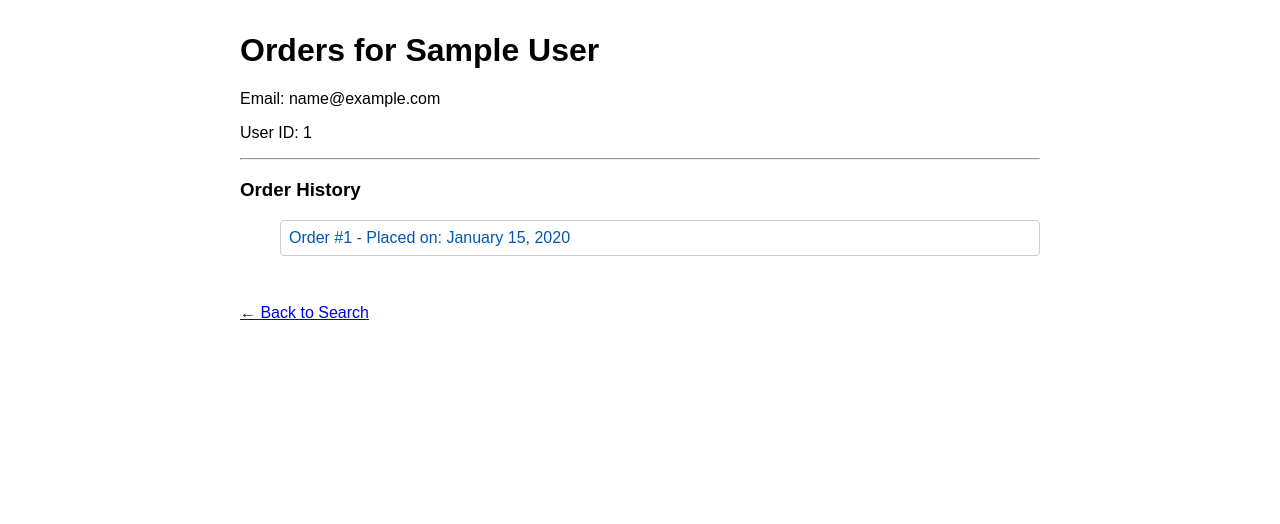
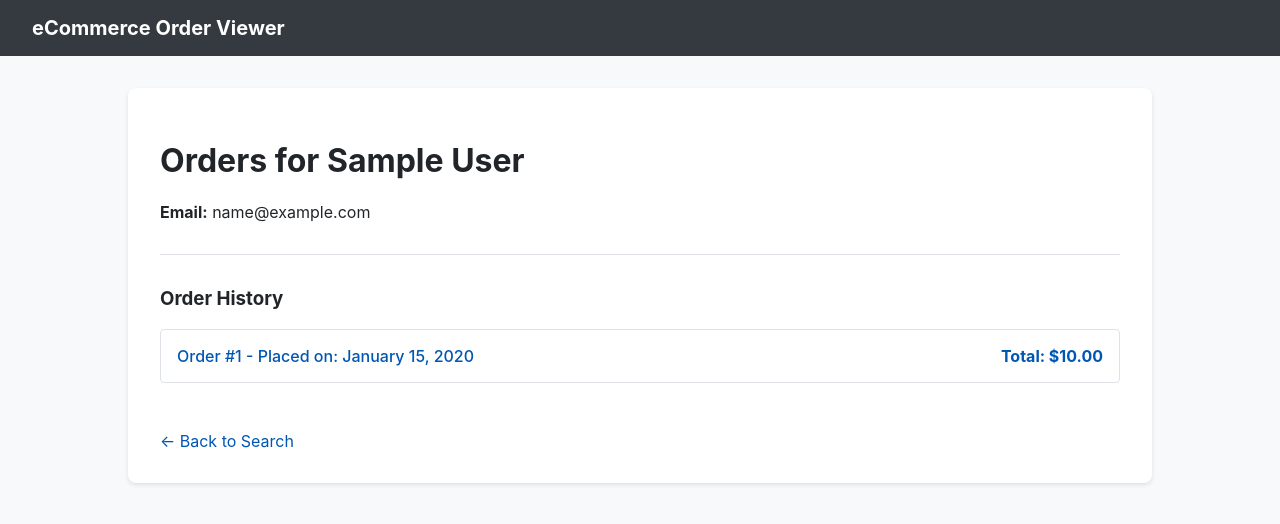
Before and after one commit to H-RAKSHITHA-RAJU/think41_ecommerce_order_viewer, a Django app: page /user/1/orders/ in a window 1280 px wide. Shown: the top 524 px of the page. Run offline with Django 5.2, Linux system fonts and the light colour scheme; tables that the repository leaves empty hold one stand-in row (values such as "Sample post").

Commit message:
Feature: Add REST API endpoint for user orders

```diff
--- a/ecommerce_viewer/settings.py
+++ b/ecommerce_viewer/settings.py
@@ -38,6 +38,7 @@ INSTALLED_APPS = [
     'django.contrib.messages',
     'django.contrib.staticfiles',
     'viewer',
+    'rest_framework',
 ]
 
 MIDDLEWARE = [
--- /dev/null
+++ b/templates/viewer/base.html
@@ -0,0 +1,37 @@
+<!DOCTYPE html>
+<html lang="en">
+<head>
+    <meta charset="UTF-8">
+    <!-- The title will be defined in each child template -->
+    <title>{% block title %}eCommerce Viewer{% endblock %}</title>
+    <!-- Centralized styling for the whole application -->
+    <style>
+        body { font-family: -apple-system, BlinkMacSystemFont, "Segoe UI", Roboto, "Helvetica Neue", Arial, sans-serif; margin: 0; background-color: #f8f9fa; color: #212529; }
+        .navbar { background-color: #343a40; padding: 1rem 2rem; }
+        .navbar a { color: white; text-decoration: none; font-weight: bold; font-size: 1.25rem; }
+        .container { max-width: 960px; margin: 2rem auto; padding: 2rem; background-color: white; border-radius: 8px; box-shadow: 0 2px 4px rgba(0,0,0,0.1); }
+        .back-link { margin-top: 2em; display: inline-block; color: #0056b3; text-decoration: none; }
+        .back-link:hover { text-decoration: underline; }
+        .results-list { padding-left: 0; }
+        .results-list li { list-style: none; margin: 0.5em 0; padding: 1em; border: 1px solid #dee2e6; border-radius: 4px; transition: background-color 0.2s; }
+        .results-list li:hover { background-color: #f1f3f5; }
+        .results-list a { text-decoration: none; color: #0056b3; font-weight: 500; display: block; }
+        .item-table { width: 100%; border-collapse: collapse; margin-top: 1em; }
+        .item-table th, .item-table td { border: 1px solid #dee2e6; padding: 0.8em; text-align: left; }
+        .item-table th { background-color: #e9ecef; }
+        hr { border: 0; border-top: 1px solid #dee2e6; margin: 2rem 0; }
+    </style>
+</head>
+<body>
+
+    <nav class="navbar">
+        <a href="{% url 'home' %}">eCommerce Order Viewer</a>
+    </nav>
+
+    <main class="container">
+        <!-- The main content from child templates will be injected here -->
+        {% block content %}{% endblock %}
+    </main>
+
+</body>
+</html>
--- a/templates/viewer/user_orders.html
+++ b/templates/viewer/user_orders.html
@@ -1,23 +1,10 @@
-<!DOCTYPE html>
-<html lang="en">
-<head>
-    <meta charset="UTF-8">
-    <title>Orders for {{ user.name }}</title>
-    <!-- Reusing the same simple styling -->
-    <style>
-        body { font-family: sans-serif; margin: 2em; }
-        .container { max-width: 800px; margin: 0 auto; }
-        .results-list li { list-style: none; margin: 0.5em 0; padding: 0.5em; border: 1px solid #ccc; border-radius: 4px; }
-        .results-list a { text-decoration: none; color: #0056b3; }
-        .back-link { margin-top: 2em; display: inline-block; }
-    </style>
-</head>
-<body>
+{% extends 'viewer/base.html' %}
 
-    <div class="container">
+{% block title %}Orders for {{ user.name }}{% endblock %}
+
+{% block content %}
     <h1>Orders for {{ user.name }}</h1>
-        <p>Email: {{ user.email }}</p>
-        <p>User ID: {{ user.id }}</p>
+    <p><strong>Email:</strong> {{ user.email }}</p>
 
     <hr>
 
@@ -26,9 +13,9 @@
         <ul class="results-list">
             {% for order in orders %}
                 <li>
-                        <!-- Link to the order_items view for this specific order -->
                     <a href="{% url 'order_items' order.id %}">
                         Order #{{ order.id }} - Placed on: {{ order.orderDate|date:"F j, Y" }}
+                        <span style="float: right; font-weight: bold;">Total: ${{ order.total_amount|floatformat:2 }}</span>
                     </a>
                 </li>
             {% endfor %}
@@ -38,7 +25,4 @@
     {% endif %}
 
     <a class="back-link" href="{% url 'user_search' %}">← Back to Search</a>
-    </div>
-
-</body>
-</html>
+{% endblock %}
--- a/viewer/urls.py
+++ b/viewer/urls.py
@@ -1,8 +1,15 @@
+# viewer/urls.py
 from django.urls import path
 from . import views
 
 urlpatterns = [
+    # --- HTML Page Routes ---
+    path('', views.user_search, name='home'),
     path('search/', views.user_search, name='user_search'),
     path('user/<str:user_id>/orders/', views.user_orders, name='user_orders'),
-    path('order/<str:order_id>/items/', views.order_items, name='order_items'), # <-- Check for commas
+    path('order/<str:order_id>/items/', views.order_items, name='order_items'),
+
+    # --- REST API Route ---
+    # Add the new path for our API view
+    path('api/user/<str:user_id>/orders/', views.user_orders_api, name='user_orders_api'),
 ]
--- a/viewer/views.py
+++ b/viewer/views.py
@@ -1,52 +1,76 @@
 # viewer/views.py
 from django.shortcuts import render, get_object_or_404
 from .models import User, Order, OrderItem
+from django.db.models import Sum  # Import Sum
 
 
 # View 1: User Search
 def user_search(request):
-    """
-    Handles displaying a search form and showing a list of users
-    that match the search query.
-    """
-    query = request.GET.get('q')  # Gets the search term from the URL, e.g., ?q=John
+    query = request.GET.get('q')
     users = None
 
     if query:
-        # If a query is provided, search for users whose name contains the query (case-insensitive)
-        users = User.objects.filter(name__icontains=query)
+        # Sort results by name
+        users = User.objects.filter(name__icontains=query).order_by('name')
 
-    # Pass the query and the found users to the template
     context = {'query': query, 'users': users}
     return render(request, 'viewer/search.html', context)
 
 
 # View 2: User's Orders
 def user_orders(request, user_id):
-    """
-    Finds a specific user and displays all of their orders.
-    """
-    # Get the user object, or show a 404 Not Found page if the user doesn't exist
     user = get_object_or_404(User, id=user_id)
 
-    # Get all orders related to this user
-    # We can use 'user.orders.all()' because of the 'related_name' we set in models.py
-    orders = user.orders.all()
+    # Get all orders and sort by date, newest first (descending)
+    orders = user.orders.all().order_by('-orderDate')
+
+    # Calculate the total for each order
+    for order in orders:
+        # For each order, find the sum of the 'price' of all its related OrderItems
+        # The result is stored in a new dictionary key 'total'
+        order_total = order.items.aggregate(total=Sum('price'))
+        order.total_amount = order_total['total'] or 0  # Use 'or 0' in case an order has no items
 
     context = {'user': user, 'orders': orders}
     return render(request, 'viewer/user_orders.html', context)
 
 
-# View 3: Order's Items
+# View 3: Order's Items (no changes needed here)
 def order_items(request, order_id):
-    """
-    Finds a specific order and displays all the items within it.
-    """
     order = get_object_or_404(Order, id=order_id)
-
-    # Get all items related to this order
-    # We use 'order.items.all()' because of the 'related_name' in our OrderItem model
     items = order.items.all()
-
     context = {'order': order, 'items': items}
     return render(request, 'viewer/order_items.html', context)
+# viewer/views.py
+
+# ... (keep all your existing imports and views) ...
+
+# Add new imports for DRF
+from rest_framework.decorators import api_view
+from rest_framework.response import Response
+from .serializers import OrderSerializer
+
+
+# --- API VIEW ---
+
+@api_view(['GET']) # This decorator specifies this view only accepts GET requests
+def user_orders_api(request, user_id):
+    """
+    This is a REST API endpoint that returns all orders for a user as JSON.
+    """
+    # 1. Fetch the data (same logic as before)
+    user = get_object_or_404(User, id=user_id)
+    orders = user.orders.all().order_by('-orderDate')
+
+    # 2. Calculate the total for each order (same logic as before)
+    for order in orders:
+        order_total = order.items.aggregate(total=Sum('price'))
+        order.total_amount = order_total['total'] or 0
+
+    # 3. Serialize the data (the "translation" step)
+    # We pass the queryset of orders to our serializer. 'many=True' is needed
+    # because we are serializing a list of objects.
+    serializer = OrderSerializer(orders, many=True)
+
+    # 4. Return the JSON response
+    return Response(serializer.data)
```
Also changed, not shown: templates/viewer/order_items.html (+7 -27 lines), templates/viewer/search.html (+9 -31 lines), viewer/serializers.py (added, +13 -0 lines), 4 other files. Lines whose indentation alone changed are shown as unchanged.
